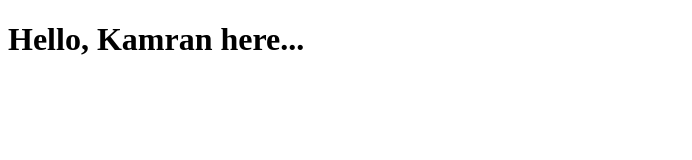
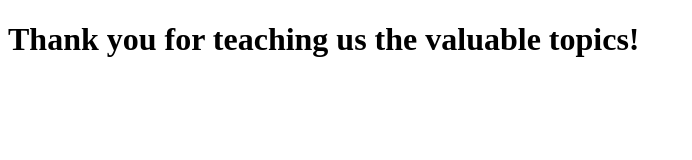
Before and after one commit to kamranferoz/covidBootCamp2020, a plain HTML site: page index.html in a window 1280 px wide. Shown: the whole page, without its empty margins (0-692 px from the left). Drawn offline with Linux system fonts and the light colour scheme.

Commit message:
Update index.html

```diff
--- a/index.html
+++ b/index.html
@@ -4,6 +4,6 @@
 	<title>Testing on Github</title>
 </head>
 <body>
-<h1>Hello, Kamran here...</h1>
+<h1>Thank you for teaching us the valuable topics!</h1>
 </body>
 </html>
```
